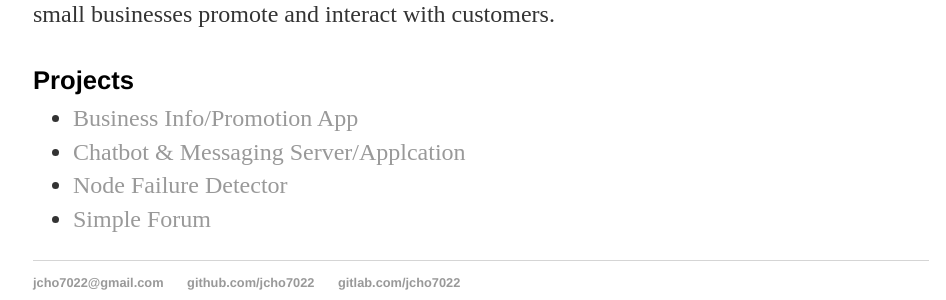
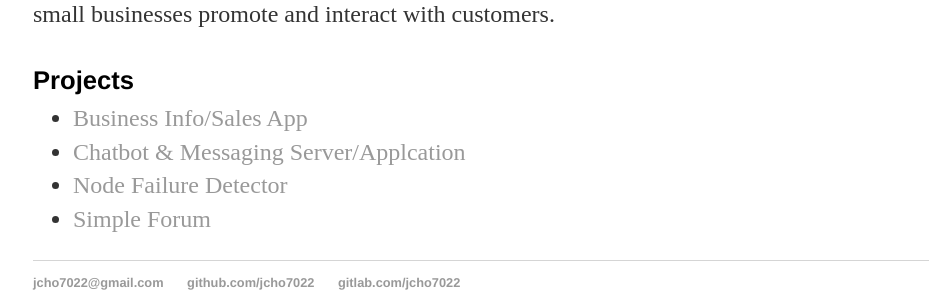
Before and after one commit to jcho7022/jcho7022.github.io, a Jekyll site: the page built from index.html, in a window 1280 px wide. Shown: the part 306-606 px from the top of the page, without its empty margins (159-1105 px from the left). Built offline with Jekyll 4.4.1, drawn with Linux system fonts in a browser that asks for light colours.

Commit message:
Update index.html

```diff
--- a/index.html
+++ b/index.html
@@ -13,7 +13,7 @@ title: About James Cho
 
 	<h4><b>Projects</b></h4>
 	<ul class="project_dir">
-		<li> <a href="/projects/float" title="Business Info/Promotion App">Business Info/Promotion App</a></li>
+		<li> <a href="/projects/float" title="Business Info/Sales App">Business Info/Sales App</a></li>
  		<li> <a href="/projects/chatbot" title="Chatbot & Client App">Chatbot & Messaging Server/Applcation</a></li>
   		<li> <a href="/projects/fd" title="Failure Detector">Node Failure Detector</a></li>
   		<li> <a href="/projects/forum" title="Simple Forum">Simple Forum</a></li>
```
